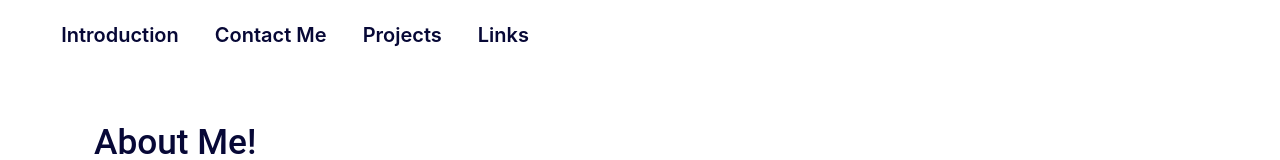
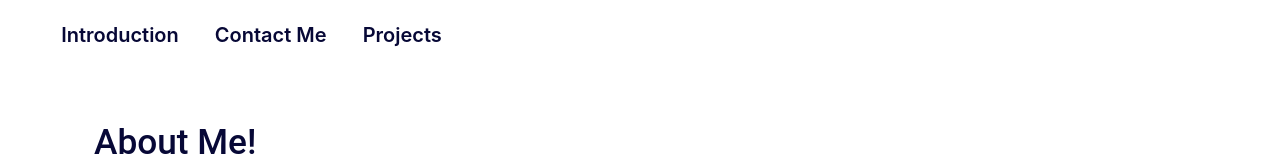
Before and after one commit to SwapnaMenon/React-Portfolio, a React (Create React App) app in the folder react-portfolio/: page / in a window 1280 px wide. Shown: the top 160 px of the page. Built offline with nearby package versions, Linux system fonts and the light colour scheme.

Commit message:
created the contact me section

```diff
--- /dev/null
+++ b/react-portfolio/src/components/Contact-Me/index.js
@@ -0,0 +1,5 @@
+import React, { useState } from "react";
+
+const [formState, setFormState] = useState({name:'', email:'', contactnumber:'', message:''});
+<input type="email" name="email" defaultValue={formState.name} />
+const { name, email, contactnumber, message } = formState;
--- a/react-portfolio/src/components/Nav/index.js
+++ b/react-portfolio/src/components/Nav/index.js
@@ -25,12 +25,6 @@ function Nav() {
               Projects
             </a>
           </li>
-          <li className= "mx-2">
-            <a href="#links" onClick={() => handleClick()}>
-              Links
-            </a>
-          </li>
-
         </ul>
       </nav>
     </header>
```
